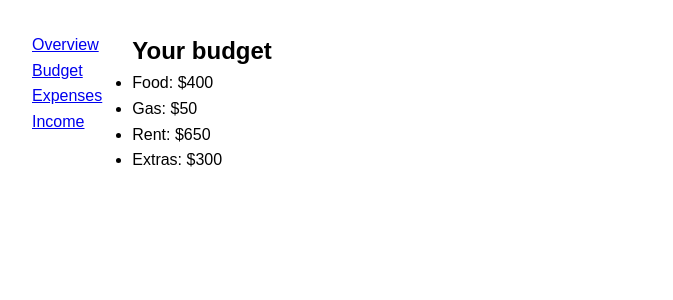
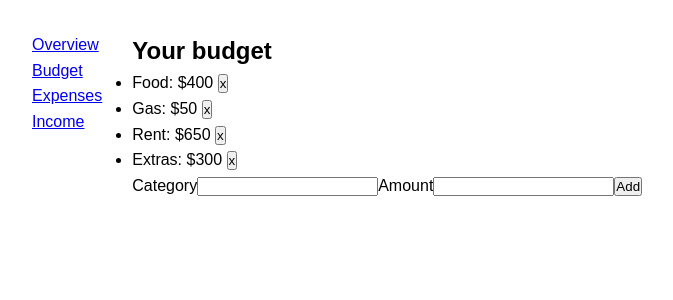
Before and after one commit to jackson-mastery/vue-budget-app, a Vue app: page /budget in a window 1280 px wide. Shown: the top 300 px of the page, without its empty margins (53-726 px from the left). Built offline with nearby package versions, Linux system fonts and the light colour scheme.

Commit message:
Budget items are now editable

```diff
--- a/src/store.js
+++ b/src/store.js
@@ -53,16 +53,42 @@ const store = createStore({
     }
   },
   mutations: {
+    addBudget (state, newItem) {
+      const id = uuidv4();
+      state.budget = [
+        ...state.budget,
+        {
+          id: id,
+          title: newItem.nextCategory,
+          amount: parseInt(newItem.nextAmount),
+        },
+      ]
+    },
+    delBudget (state, id) {
+      state.budget = state.budget.filter(item => item.id !== id);
+    },
     addExpense (state, newAmount) {
       const id = uuidv4();
-      state.expenses = [...state.expenses, {id: id, amount: parseInt(newAmount)}];
+      state.expenses = [
+        ...state.expenses,
+        {
+          id: id,
+          amount: parseInt(newAmount)
+        }
+      ];
     },
     delExpense (state, id) {
       state.expenses = state.expenses.filter(expense => expense.id !== id);
     },
     addIncome (state, newAmount) {
       const id = uuidv4();
-      state.income = [...state.income, {id: id, amount: parseInt(newAmount)}];
+      state.income = [
+        ...state.income,
+        {
+          id: id,
+          amount: parseInt(newAmount)
+        }
+      ];
     },
     delIncome (state, id) {
       state.income = state.income.filter(income => income.id !== id);
--- a/src/views/Budget.vue
+++ b/src/views/Budget.vue
@@ -2,8 +2,20 @@
     <div>
         <h2>Your budget</h2>
         <ul v-for="item in budget" v-bind:key="item.id">
-            <li>{{item.title}}: ${{item.amount}}</li>
+            <li>
+                {{item.title}}: ${{item.amount}}
+                <button @click="this.$store.commit('delBudget', item.id)">x</button>
+            </li>
         </ul>
+        <label for='budget-category'>Category</label>
+        <input id='budget-category' type='text' v-model='nextCategory'>
+        <label for='budget-amount'>Amount</label>
+        <input id='budget-amount' type='text' v-model='nextAmount'>
+        <button
+            @click="this.$store.commit('addBudget', {nextCategory, nextAmount})"
+        >
+            Add
+        </button>
     </div>
 </template>
 
@@ -14,6 +26,12 @@ export default {
         budget () {
             return this.$store.state.budget;
         }
-    }
+    },
+    data () {
+        return {
+            nextAmount: '',
+            nextCategory: '',
+        }
+    },
 }
 </script>
```
